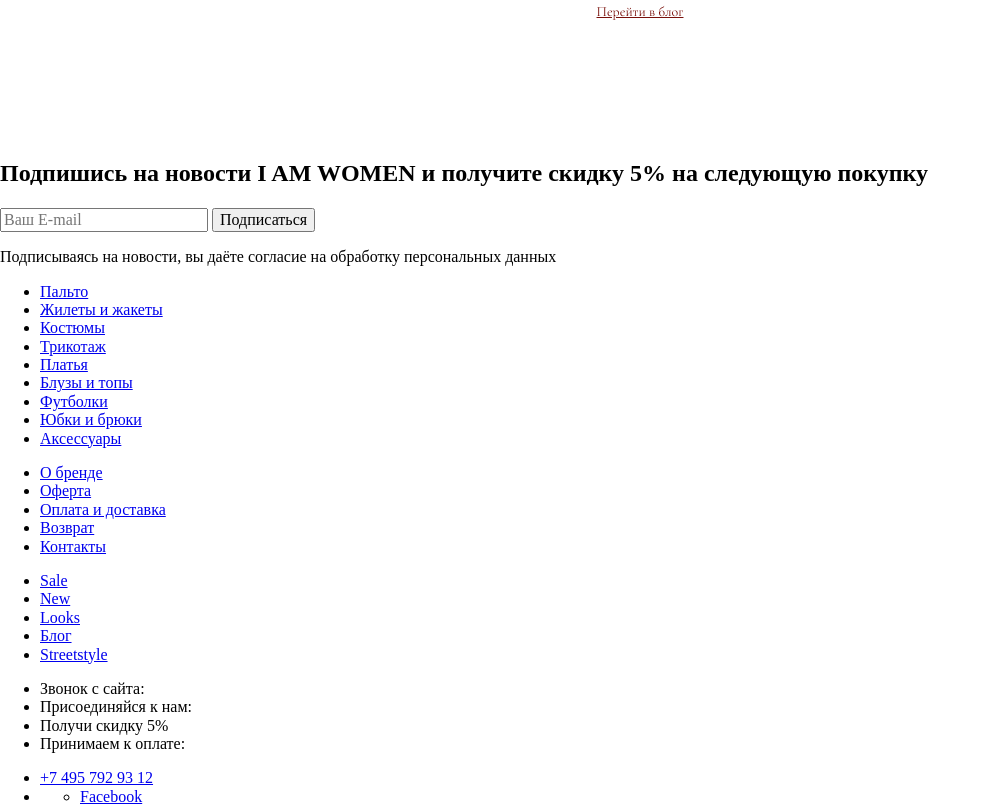
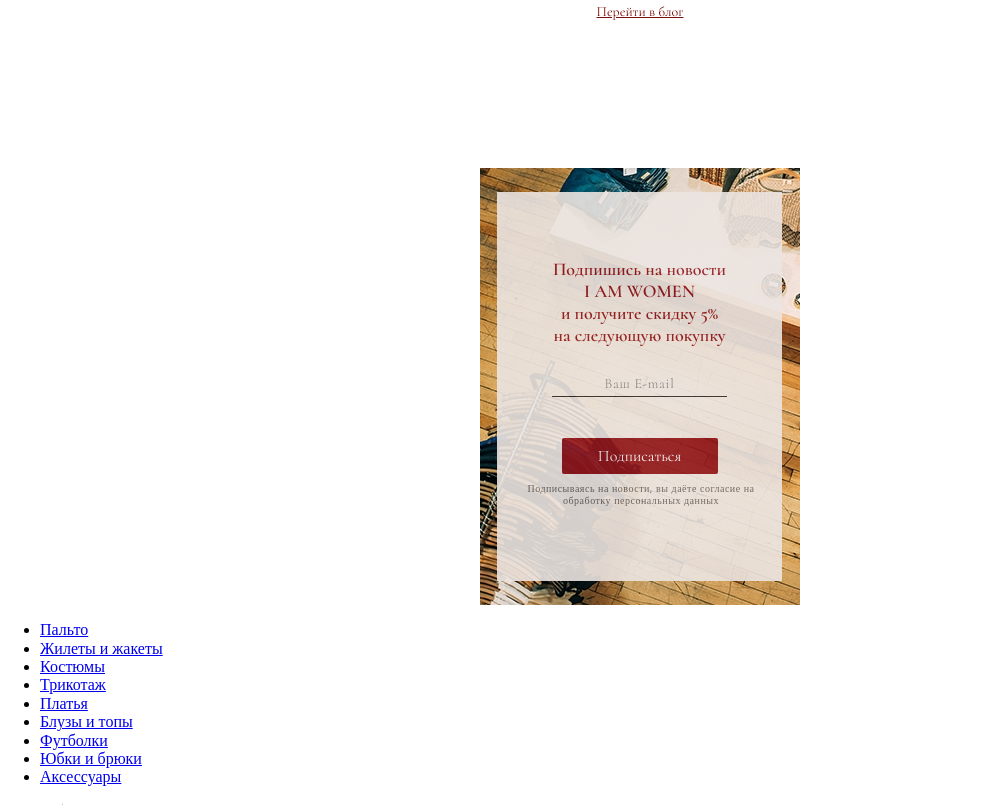
Before and after one commit to bunkerWHz/Women-s-shop, a website: page src/index.html in a window 1280 px wide. Shown: the part 2643-3448 px from the top of the page, without its empty margins (0-990 px from the left). Drawn offline with nearby package versions, Linux system fonts and the light colour scheme.

Commit message:
add 320 subscription pixel perfect styles

```diff
--- a/src/index.html
+++ b/src/index.html
@@ -266,12 +266,12 @@
     <section class="subscription">
         <div class="container">
             <div class="subscription__wrapper">
-                <div class="form">
-                    <h2 class="form__title">Подпишись на новости I AM WOMEN и получите скидку 5% на следующую покупку</h2>
+                <form class="form">
+                    <h2 class="form__title">Подпишись на новости I AM WOMEN<br> и получите скидку 5% на следующую покупку</h2>
                     <input type="email" class="form__email" placeholder="Ваш E-mail">
-                    <button type="submit">Подписаться</button>
+                    <button type="submit" class="btn btn--submit">Подписаться</button>
                     <p class="form__law">Подписываясь на новости, вы даёте согласие на обработку персональных данных</p>
-                </div>
+                </form>
             </div>
         </div>
     </section>
--- a/src/styles/blog.scss
+++ b/src/styles/blog.scss
@@ -2,7 +2,7 @@
     min-width: 320px;
     padding: 0 15px;
     text-align: center;
-    padding-bottom: 120px;
+    padding-bottom: 148px;
     .link-to-blog {
 color: #79100b;
 font-family: "Cormorant";
--- a/src/styles/main.scss
+++ b/src/styles/main.scss
@@ -8,3 +8,4 @@
 @import "new-models.scss";
 @import "about.scss";
 @import "blog.scss";
+@import "subscription.scss";
--- /dev/null
+++ b/src/styles/subscription.scss
@@ -0,0 +1,76 @@
+.subscription {
+    min-width: 320px;
+    height: 437px;
+    &__wrapper {
+        background-image: url(/img/320_subscription_bg.jpg);
+        background-repeat: no-repeat;
+        padding: 24px 17px;
+        height: 437px;
+    }
+    .container {
+        width: 320px;
+        margin: 0 auto;
+    }
+    .form{
+        display: flex;
+        padding: 66px 55px 0px;
+        justify-content: flex-start;
+        align-items: center;
+        flex-direction: column;
+width: 285px;
+height: 389px;
+background-color: #ece5e1;
+opacity: 0.9;
+        &__title {
+            margin-top: 0;
+            text-align: center;
+            line-height: 22px;
+color: #91171d;
+font-family: "Cormorant";
+font-size: 18px;
+font-weight: 600;
+margin-bottom: 30px;
+        }
+        &__email {
+            border: none;
+            background-color: transparent;
+            text-align: center;
+            color: #342b2b;
+            width: 100%;
+            font-family: "Cormorant";
+            font-size: 14px;
+            padding: 0;
+            font-weight: 300;
+            letter-spacing: 0.68px;
+            margin-bottom: 41px;
+            padding-bottom: 4px;
+            border-bottom: 1px solid #342b2b;
+        }
+        &__law{
+            margin-top: 9px;
+            margin-left: 3px;
+            text-align: center;
+            width: 238px;
+            height: 23px;
+opacity: 0.7;
+color: #342b2b;
+font-family: "Open Sans";
+font-size: 10px;
+font-weight: 300;
+letter-spacing: 0.5px;
+        }
+        .btn--submit {
+            display: inline-block;
+            width: 156px;
+            border: none;
+            padding: 0;
+color: #ffffff;
+font-family: "Cormorant";
+font-size: 16px;
+font-weight: 400;
+            height: 36px;
+            border-radius: 2px;
+            background-color: #91171d;
+        }
+    }
+}
```
Also changed, not shown: src/img/1440_subscription_bg.jpg (added), src/img/320_subscription_bg.jpg (added), src/img/764_subscription_bg.jpg (added), src/styles/blog.css, src/styles/blog.min.css, src/styles/main.css, src/styles/main.min.css, src/styles/subscription.css (added), src/styles/subscription.min.css (added).
